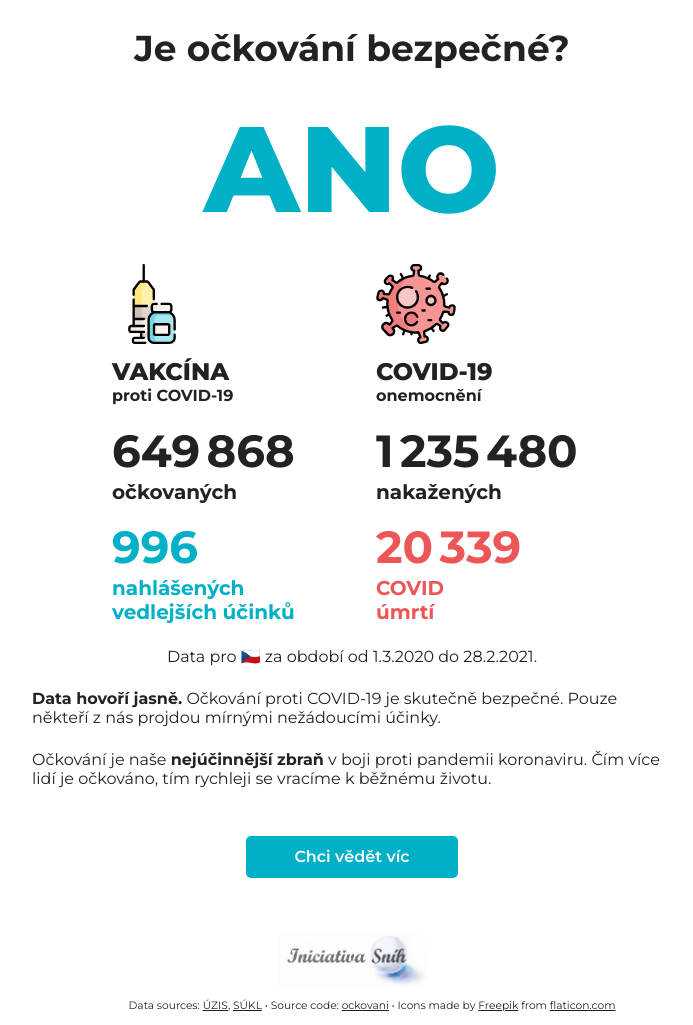
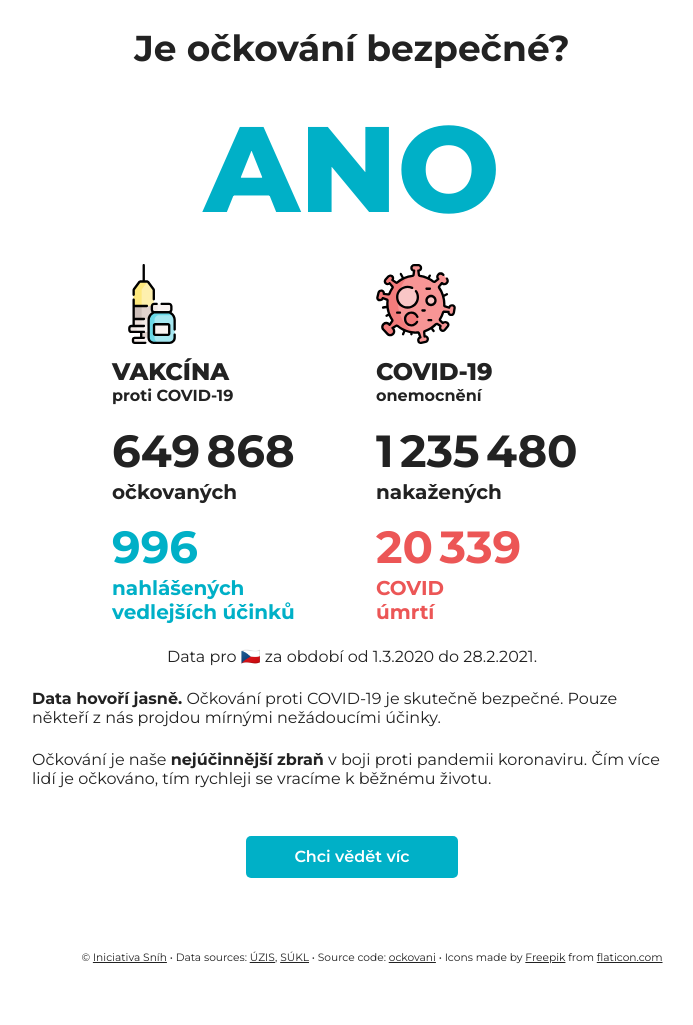
Before and after one commit to nikdo/ockovani, a website built with Parcel: page index.html in a window 1280 px wide. Shown: the whole page, without its empty margins (288-981 px from the left). After the commit the page ends 977 px from the top, so only its background shows below. Built offline with nearby package versions, Linux system fonts and the light colour scheme.

Commit message:
Replace Sníh logo by footer link

```diff
--- a/css/main.css
+++ b/css/main.css
@@ -120,20 +120,9 @@ p.answer {
   text-decoration: none;
 }
 
-.snow-logo {
-  margin-top: 1.5rem;
-  text-align: center;
-}
-
-.snow-logo img {
-  display: inline-block;
-  height: 55px;
-  padding: 7px 10px 10px;
-}
-
 ul.credits {
   text-align: center;
-  margin-top: 0;
+  margin-top: 4.5rem; /* 72px; 3*baseline */
   font-size: 0.667rem; /* 10.667px */
   line-height: 1rem; /* 16px; 2/3*baseline */
   list-style: none;
--- a/index.html
+++ b/index.html
@@ -65,12 +65,10 @@
     </p>
   </main>
   <footer>
-    <p class="snow-logo">
-      <a class="snow-logo" href="https://www.iniciativa-snih.cz">
-        <img class="snow-logo" src="img/snih-logo.png" alt="Iniciativa Sníh">
-      </a>
-    </p>
     <ul class="credits">
+      <li>
+        © <a href='https://www.iniciativa-snih.cz'>Iniciativa Sníh</a>
+      </li>
       <li>
         Data sources:
         <a href="https://onemocneni-aktualne.mzcr.cz/api/v2/covid-19">ÚZIS</a>,
```
Also changed, not shown: img/snih-logo.png (deleted).
